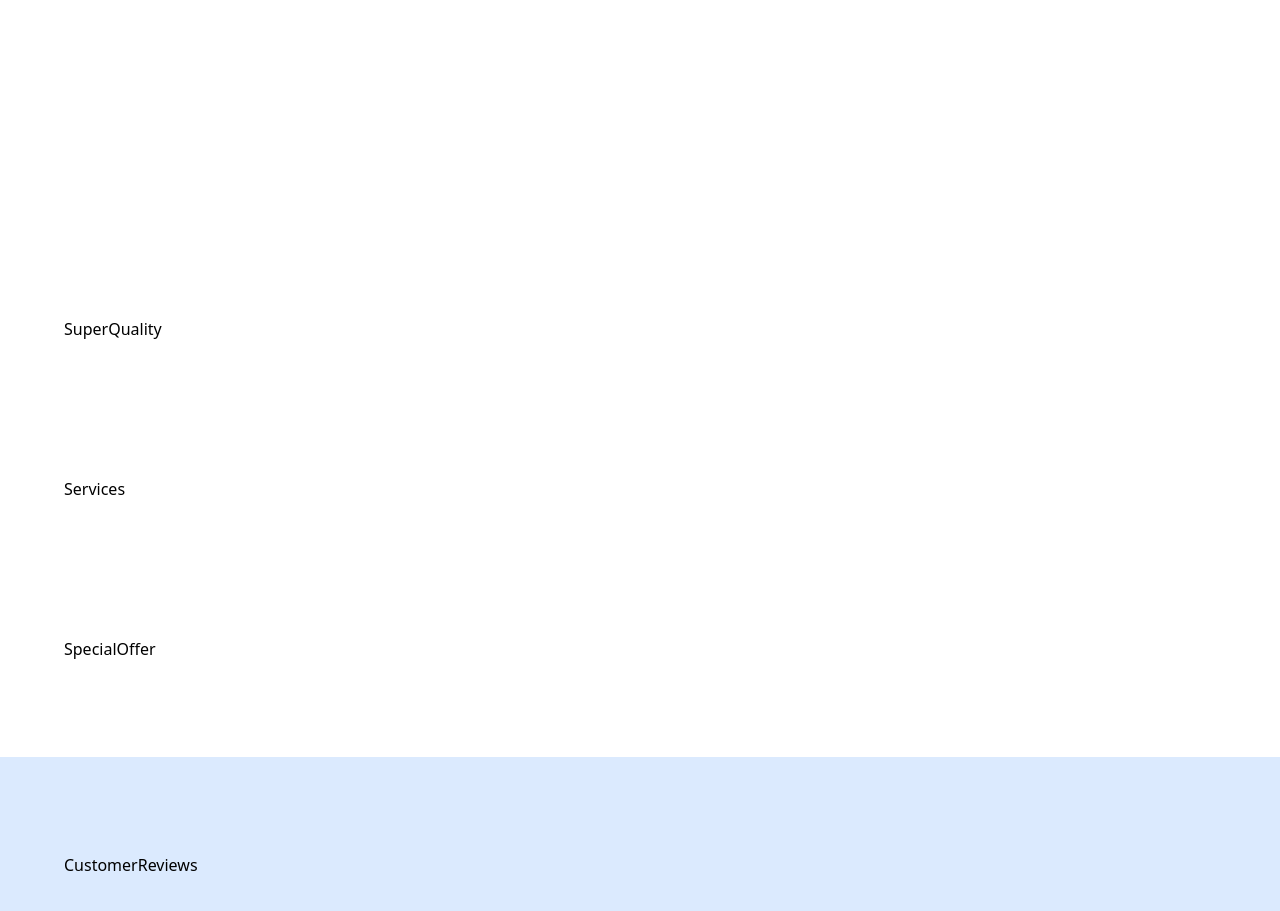
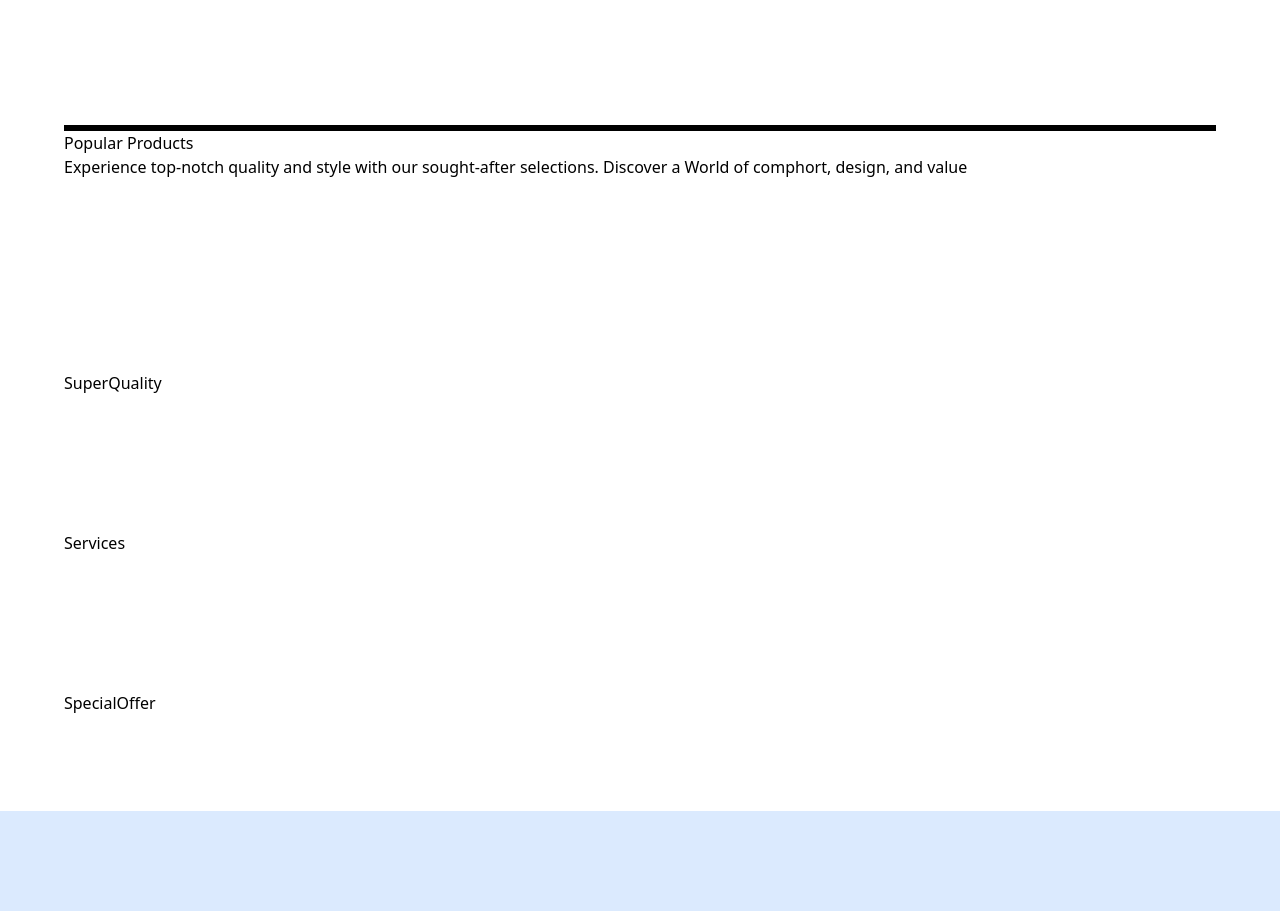
Before and after one commit to itssoumodip/Complete-Ecommerce-Website, a React (Vite) app in the folder nikeWebsite/: page / in a window 1280 px wide. Shown: the part 960-1871 px from the top of the page. Built offline with nearby package versions, Linux system fonts and the light colour scheme; a web font is replaced by a local one.

Commit message:
popular products card design making

```diff
--- a/nikeWebsite/src/sections/PopularProducts.jsx
+++ b/nikeWebsite/src/sections/PopularProducts.jsx
@@ -3,7 +3,9 @@ import { products } from "../constants";
 function PopularProducts() {
   return (
     <section id="products" className="max-container max-sm:mt-12">
-
+        <div className="flex flex-col justify-start gap-5 border-3"></div>
+        <h2>Popular Products</h2>
+        <p>Experience top-notch quality and style with our sought-after selections. Discover a World of comphort, design, and value</p>
     </section>
   )
 }
```
